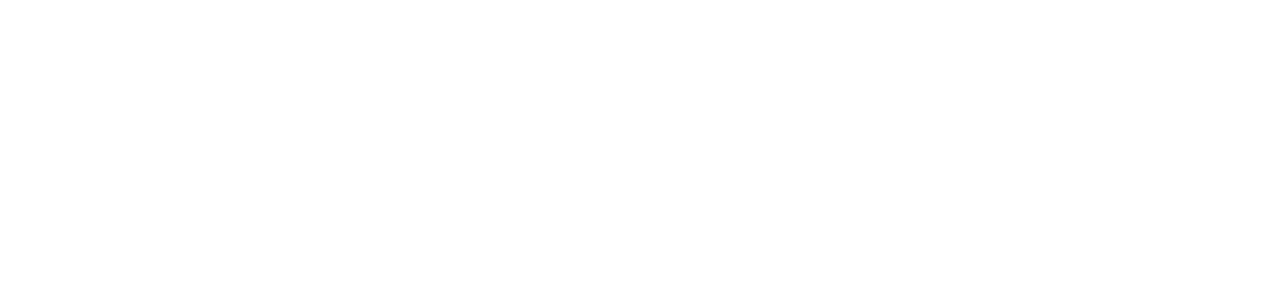
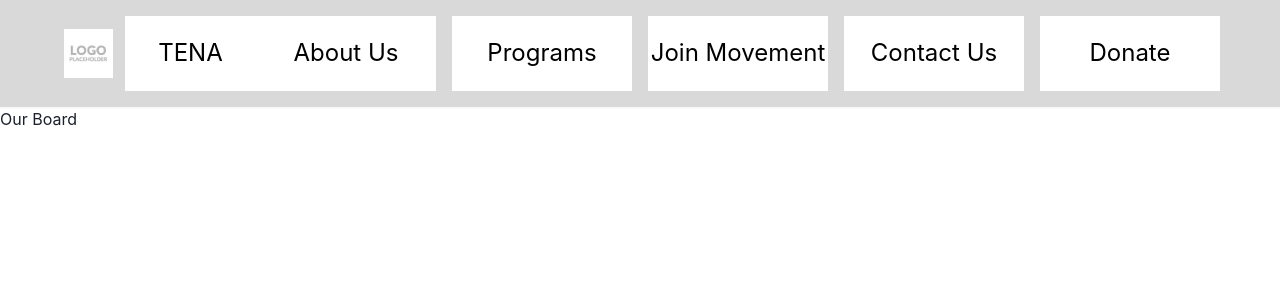
Before and after one commit to Cobby914/TENA, a React (Vite) app in the folder client/: page /board in a window 1280 px wide. Before the commit this address had no page. Shown: the top 300 px of the page. Built offline with nearby package versions, Linux system fonts and the light colour scheme.

Commit message:
Route the button in 'About Us' page to the Board Page

```diff
--- a/client/src/App.jsx
+++ b/client/src/App.jsx
@@ -4,6 +4,7 @@ import AboutUs from "./pages/AboutUs";
 import ReusableProgram from "./pages/ReusableProgram";
 import GetInvolved from "./pages/GetInvolved";
 import Programs from "./pages/Programs";
+import Board from "./pages/Board"
 
 export default function App() {
     return (
@@ -14,6 +15,7 @@ export default function App() {
                 <Route path="/reusable-program" element={<ReusableProgram />} />
                 <Route path="/getInvolved" element={<GetInvolved />} />
                 <Route path="/programs" element={<Programs />} />
+                <Route path="/board" element={<Board />} />
             </Routes>
         </BrowserRouter>
     );
--- a/client/src/components/about/layout/OurPeople.jsx
+++ b/client/src/components/about/layout/OurPeople.jsx
@@ -1,7 +1,7 @@
 import { Box, Flex, VStack, Text, SimpleGrid } from "@chakra-ui/react";
 import SubteamSection from "../../ui/SubteamSection";
 import placeholder from "../../../assets/logoplaceholder.png";
-
+import Board from "../../../pages/Board"
 export default function OurPeople() {
     return (
         <Box py={{ base: 8, md: 12, lg: 16 }}>
@@ -33,7 +33,7 @@ export default function OurPeople() {
                     mx="auto"
                     my={{ base: "30px", md: "40px", lg: "50px" }}
                 >
-                    <SubteamSection src={placeholder} whoText="Our Board" buttonText="Find Out More"></SubteamSection>
+                    <SubteamSection link={"/board"} src={placeholder} whoText="Our Board" buttonText="Find Out More"></SubteamSection>
                     <SubteamSection src={placeholder} whoText="Our Team" buttonText="Find Out More"></SubteamSection>
                     <SubteamSection src={placeholder} whoText="Our Partners" buttonText="Find Out More"></SubteamSection>
                 </SimpleGrid>
--- /dev/null
+++ b/client/src/components/board/OurBoard.jsx
@@ -0,0 +1,11 @@
+import { Box, Text, SimpleGrid } from "@chakra-ui/react";
+
+export default function OurBoard() {
+    return (
+        <Box>
+            <Text font>
+                Our Board
+            </Text>
+        </Box>
+    );
+}
--- /dev/null
+++ b/client/src/pages/Board.jsx
@@ -0,0 +1,12 @@
+import Navbar from "../components/home/layout/Navbar";
+import Footer from "../components/home/layout/Footer";
+import OurBoard from "../components/board/OurBoard";
+
+export default function Board() {
+    return (
+        <>
+            <Navbar/>
+            <OurBoard/>
+        </>
+    );
+}
```
Also changed, not shown: client/src/components/ui/SubteamSection.jsx (+7 -2 lines).
